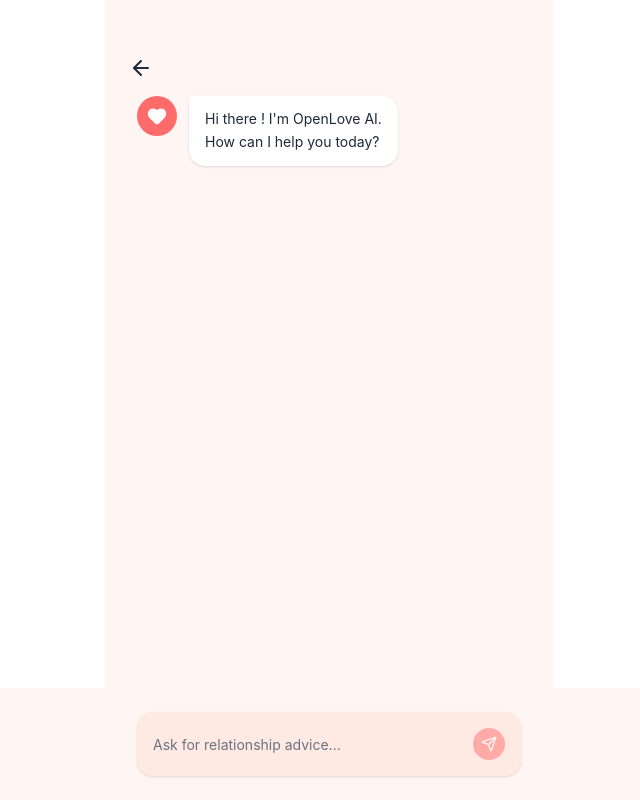
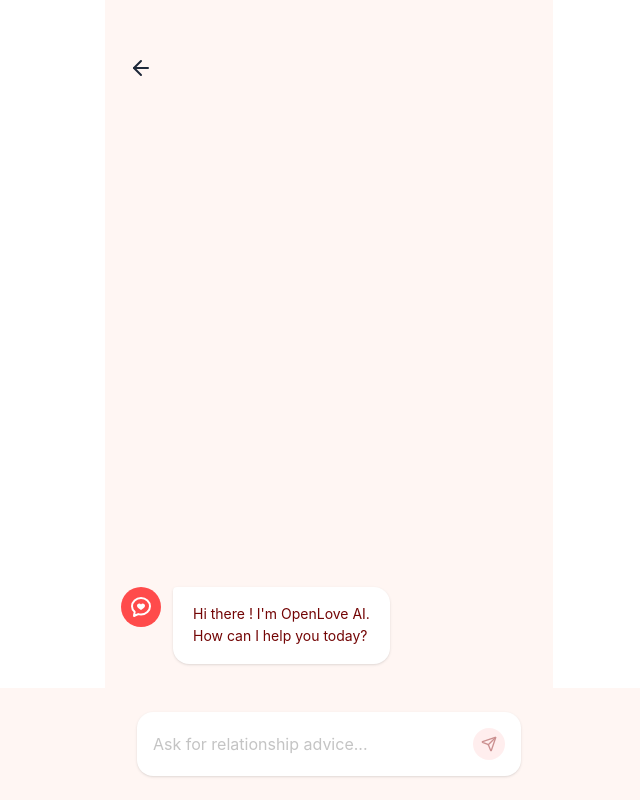
Before and after one commit to HD2193/openlove, a React (Vite) app: page / in a window 1280 px wide. Both pictures are taken after a click on the button "Start Chat". Shown: the whole page, without its empty margins (311-951 px from the left). Built offline with nearby package versions, Linux system fonts and the light colour scheme.

Commit message:
Changes in UI proper

```diff
--- a/src/ChatScreen.jsx
+++ b/src/ChatScreen.jsx
@@ -21,6 +21,7 @@
 const ChatScreen = ({ selectedCategory, setCurrentScreen }) => {
   const [chatInput, setChatInput] = useState('');
   const [currentSuggestion, setCurrentSuggestion] = useState('');
+  const [fullSuggestion, setFullSuggestion] = useState('');
   const inputRef = useRef(null);
   const messagesEndRef = useRef(null);
 
@@ -152,6 +153,7 @@
     setMessages(prev => [...prev, userMessage]);
     setChatInput('');
     setCurrentSuggestion('');
+    setFullSuggestion('');
 
     // 🤖 SEND TO N8N AND GET AI RESPONSE
     const aiResponse = await sendToN8N(message);
@@ -184,11 +186,14 @@
         const bestMatch = matches[0];
         const suggestion = bestMatch.substring(chatInput.length);
         setCurrentSuggestion(suggestion);
+        setFullSuggestion(bestMatch);
       } else {
         setCurrentSuggestion('');
+        setFullSuggestion('');
       }
     } else {
       setCurrentSuggestion('');
+      setFullSuggestion('');
     }
   }, [chatInput]);
 
@@ -209,6 +214,22 @@
       e.preventDefault();
       setChatInput(chatInput + currentSuggestion);
       setCurrentSuggestion('');
+      setFullSuggestion('');
+    }
+  };
+
+  // Mobile-friendly suggestion tap handler
+  const handleSuggestionTap = () => {
+    if (fullSuggestion) {
+      setChatInput(fullSuggestion);
+      setCurrentSuggestion('');
+      setFullSuggestion('');
+      // Keep focus on input after suggestion tap
+      if (inputRef.current) {
+        setTimeout(() => {
+          inputRef.current.focus();
+        }, 0);
+      }
     }
   };
 
@@ -226,22 +247,32 @@
       </div>
 
       {/* Chat Messages Area */}
-      <div className="flex-1 pt-24 pb-32 px-4 overflow-y-auto">
-        <div className="max-w-sm mx-auto space-y-4">
-          {messages.map((message) => (
+      <div className="flex-1 pt-24 pb-32 px-4 overflow-y-auto flex flex-col-reverse items-start">
+        <div className="w-full space-y-6 flex flex-col-reverse items-start">
+          {[...messages].reverse().map((message) => (
             <div
               key={message.id}
-              className={`flex ${message.type === 'user' ? 'justify-end' : 'justify-start'}`}
+              className={`flex w-full ${message.type === 'user' ? 'justify-end' : 'justify-start'} mb-2`}
             >
               {message.type === 'ai' && (
                 <div className="flex items-start gap-3 max-w-xs">
-                  {/* AI Avatar - WhatsApp style with heart */}
-                  <div className="w-10 h-10 rounded-full flex items-center justify-center flex-shrink-0" style={{ backgroundColor: '#FF6B6B' }}>
-                    <Heart className="w-5 h-5 text-white fill-white" />
+                  {/* Custom AI Avatar */}
+                  <div className="w-10 h-10 rounded-full flex items-center justify-center flex-shrink-0" style={{ backgroundColor: '#FF4B4B' }}>
+                    <svg width="24" height="24" viewBox="0 0 24 24" fill="none" xmlns="http://www.w3.org/2000/svg">
+                      <path
+                        d="M12 3C7.031 3 3 6.805 3 11.25C3 13.448 4.016 15.443 5.635 16.856L5 21L9.204 19.08C10.093 19.36 11.025 19.5 12 19.5C16.969 19.5 21 15.694 21 11.25C21 6.805 16.969 3 12 3Z"
+                        stroke="white" strokeWidth="2" strokeLinecap="round" strokeLinejoin="round"
+                      />
+                      <path
+                        d="M12 9.5C11.7 8.9 11 8.5 10.25 8.5C9.01 8.5 8 9.51 8 10.75C8 12.5 10 13.75 12 15C14 13.75 16 12.5 16 10.75C16 9.51 14.99 8.5 13.75 8.5C13 8.5 12.3 8.9 12 9.5Z"
+                        fill="white"
+                      />
+                    </svg>
                   </div>
+
                   {/* AI Message Bubble */}
-                  <div className="bg-white rounded-2xl rounded-tl-sm px-4 py-3 shadow-sm">
-                    <p className="text-gray-800 text-sm leading-relaxed">
+                  <div className="bg-white rounded-2xl rounded-tl-sm px-5 py-4 shadow-sm">
+                    <p className="text-sm leading-relaxed" style={{ color: '#730505' }}>
                       {message.content.split('\n').map((line, index) => (
                         <span key={index}>
                           {line}
@@ -254,10 +285,12 @@
               )}
 
               {message.type === 'user' && (
-                <div className="rounded-2xl rounded-tr-sm px-4 py-3 shadow-sm max-w-xs" style={{ backgroundColor: '#FF6B6B' }}>
-                  <p className="text-white text-sm leading-relaxed">
-                    {message.content}
-                  </p>
+                <div className="flex justify-end max-w-xs ml-auto">
+                  <div className="rounded-2xl rounded-tr-sm px-5 py-4 shadow-sm" style={{ backgroundColor: '#FF6B6B' }}>
+                    <p className="text-sm leading-relaxed" style={{ color: '#982323' }}>
+                      {message.content}
+                    </p>
+                  </div>
                 </div>
               )}
             </div>
@@ -265,14 +298,14 @@
 
           {/* Loading indicator for n8n response */}
           {isLoading && (
-            <div className="flex justify-start">
+            <div className="flex justify-start w-full mb-2">
               <div className="flex items-start gap-3 max-w-xs">
                 {/* AI Avatar */}
                 <div className="w-10 h-10 rounded-full flex items-center justify-center flex-shrink-0" style={{ backgroundColor: '#FF6B6B' }}>
                   <Heart className="w-5 h-5 text-white fill-white" />
                 </div>
                 {/* Loading Bubble */}
-                <div className="bg-white rounded-2xl rounded-tl-sm px-4 py-3 shadow-sm">
+                <div className="bg-white rounded-2xl rounded-tl-sm px-5 py-4 shadow-sm">
                   <div className="flex gap-1">
                     <div className="w-2 h-2 bg-gray-400 rounded-full animate-bounce"></div>
                     <div className="w-2 h-2 bg-gray-400 rounded-full animate-bounce" style={{animationDelay: '0.1s'}}></div>
@@ -285,15 +318,15 @@
 
           {/* Error message */}
           {error && (
-            <div className="flex justify-start">
+            <div className="flex justify-start w-full mb-2">
               <div className="flex items-start gap-3 max-w-xs">
                 {/* AI Avatar */}
                 <div className="w-10 h-10 rounded-full flex items-center justify-center flex-shrink-0" style={{ backgroundColor: '#FF6B6B' }}>
                   <Heart className="w-5 h-5 text-white fill-white" />
                 </div>
                 {/* Error Bubble */}
-                <div className="bg-red-100 border border-red-300 rounded-2xl rounded-tl-sm px-4 py-3 shadow-sm">
-                  <p className="text-red-700 text-sm">{error}</p>
+                <div className="bg-red-100 border border-red-300 rounded-2xl rounded-tl-sm px-5 py-4 shadow-sm">
+                  <p className="text-sm" style={{ color: '#730505' }}>{error}</p>
                 </div>
               </div>
             </div>
@@ -308,7 +341,7 @@
       <div className="fixed bottom-0 left-0 right-0 px-4 py-6" style={{ backgroundColor: '#FFF6F3' }}>
         <div className="max-w-sm mx-auto">
           <div className="relative">
-            <div className="rounded-2xl px-4 py-4 shadow-sm" style={{ backgroundColor: '#FFEAE3' }}>
+            <div className="rounded-2xl px-4 py-4 shadow-sm" style={{ backgroundColor: '#FFFFFF' }}>
               <div className="flex items-center gap-3">
                 <div className="flex-1 relative" style={{ minHeight: '20px' }}>
                   <input
@@ -325,24 +358,37 @@
                       }
                     }}
                     placeholder="Ask for relationship advice..."
-                    className="w-full outline-none text-gray-700 placeholder-gray-500 bg-transparent relative z-20 caret-gray-700 text-sm"
-                    style={{ fontSize: '14px', lineHeight: '20px', background: 'transparent' }}
+                    className="w-full outline-none bg-transparent relative z-20 text-sm"
+                    style={{
+                      color: '#8A8A8A',
+                      caretColor: '#8A8A8A',
+                      fontSize: '16px', // Prevents zoom on iOS
+                      lineHeight: '20px',
+                      background: 'transparent',
+                      WebkitAppearance: 'none', // Removes default styling on iOS
+                      borderRadius: '0', // Prevents rounded corners on iOS
+                      transform: 'translateZ(0)' // Forces hardware acceleration to prevent zoom
+                    }}
                     autoComplete="off"
                     spellCheck="false"
                   />
 
-                  {/* Email-style inline suggestion overlay */}
+                  {/* Email-style inline suggestion overlay - Now clickable on mobile */}
                   {currentSuggestion && chatInput.trim() && (
                     <div
-                      className="absolute top-0 left-0 pointer-events-none z-10 select-none"
+                      className="absolute top-0 left-0 z-10 select-none cursor-pointer"
                       style={{
-                        fontSize: '14px',
+                        fontSize: '16px', // Match input font size
                         lineHeight: '20px',
                         fontFamily: 'inherit',
-                        color: 'transparent'
+                        color: 'transparent',
+                        pointerEvents: 'auto' // Enable touch events
                       }}
+                      onClick={handleSuggestionTap}
+                      onTouchEnd={handleSuggestionTap} // Better mobile support
                     >
-                      <span style={{ color: 'transparent' }}>{chatInput}</span><span style={{ color: '#9CA3AF', opacity: 0.7 }}>{currentSuggestion}</span>
+                      <span style={{ color: 'transparent' }}>{chatInput}</span>
+                      <span style={{ color: '#9CA3AF', opacity: 0.7 }}>{currentSuggestion}</span>
                     </div>
                   )}
                 </div>
@@ -350,20 +396,32 @@
                   onClick={() => handleSendMessage(chatInput)}
                   disabled={isLoading || !chatInput.trim()}
                   className="p-2 rounded-full transition-colors flex-shrink-0 disabled:opacity-50 disabled:cursor-not-allowed"
-                  style={{ backgroundColor: '#FF6B6B' }}
+                  style={{ backgroundColor: '#FFDEDE' }}
                 >
-                  <Send className="w-4 h-4 text-white" />
+                  <Send className="w-4 h-4" style={{ color: '#982323' }} />
                 </button>
               </div>
             </div>
             {currentSuggestion && chatInput.trim() && (
               <p className="text-xs text-gray-500 mt-2 px-4">
-                Press Tab to complete
+                Tap on suggestion to complete • Press Tab on desktop
               </p>
             )}
           </div>
         </div>
       </div>
+
+      {/* Add viewport meta tag styles to prevent zoom */}
+      <style jsx>{`
+        @media screen and (max-width: 768px) {
+          input[type="text"] {
+            font-size: 16px !important;
+            -webkit-text-size-adjust: 100%;
+            -webkit-appearance: none;
+            -webkit-border-radius: 0;
+          }
+        }
+      `}</style>
     </div>
   );
 };
```
Also changed, not shown: 1 other file (tests, documents, lock files or other folders).
